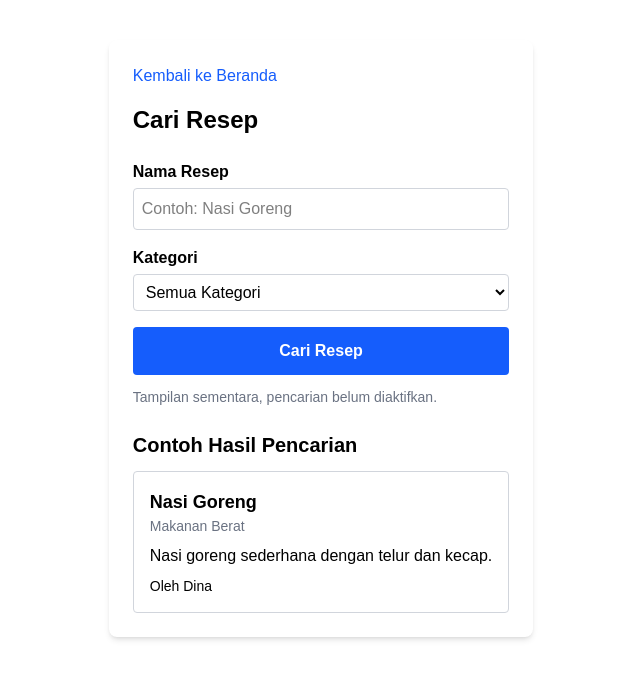
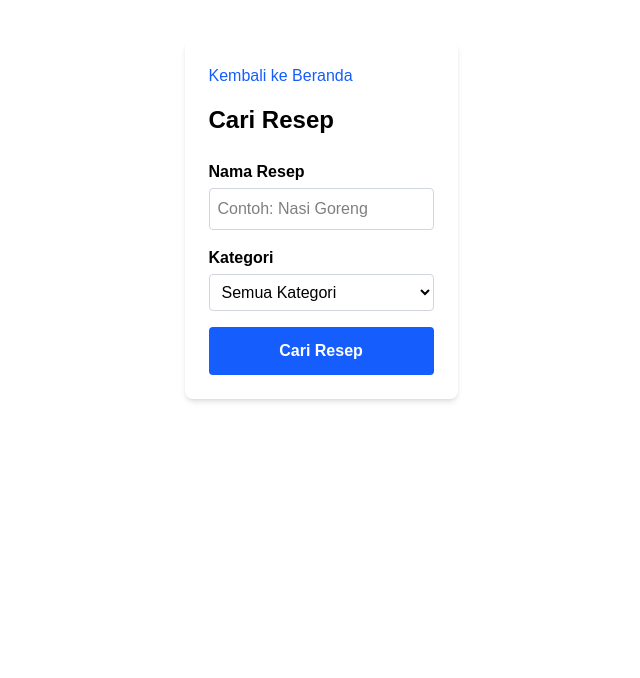
Before and after one commit to DafferNx/tubes-web-rongawi, a Next.js app: page /search in a window 1280 px wide. Shown: the top 678 px of the page, without its empty margins (319-959 px from the left). Built offline with nearby package versions, Linux system fonts and the light colour scheme.

Commit message:
delete: menghapus text contoh karena terlalu panjang untuk fitur pencarian

```diff
--- a/src/app/search/page.jsx
+++ b/src/app/search/page.jsx
@@ -38,16 +38,6 @@ export default function SearchPage() {
           Cari Resep
         </button>
       </div>
-
-      <p className="text-sm text-gray-500 mt-3">Tampilan sementara, pencarian belum diaktifkan.</p>
-
-      <h2 className="text-xl font-bold mt-6 mb-3">Contoh Hasil Pencarian</h2>
-      <div className="border border-gray-300 p-4 rounded">
-        <h3 className="text-lg font-bold">Nasi Goreng</h3>
-        <p className="text-sm text-gray-500 mb-2">Makanan Berat</p>
-        <p>Nasi goreng sederhana dengan telur dan kecap.</p>
-        <p className="text-sm mt-2">Oleh Dina</p>
-      </div>
     </div>
   );
 }
```
